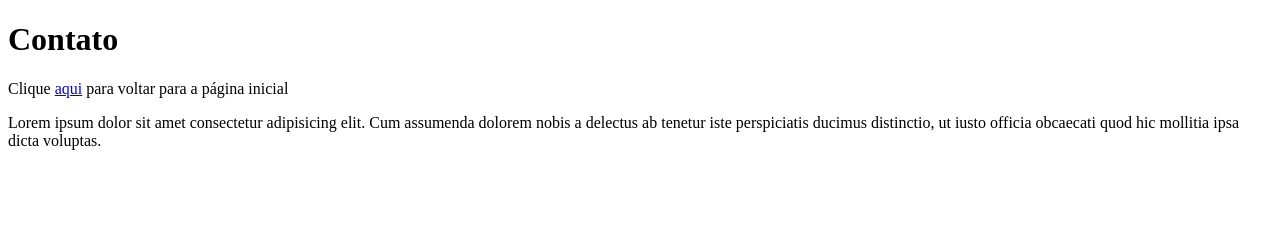
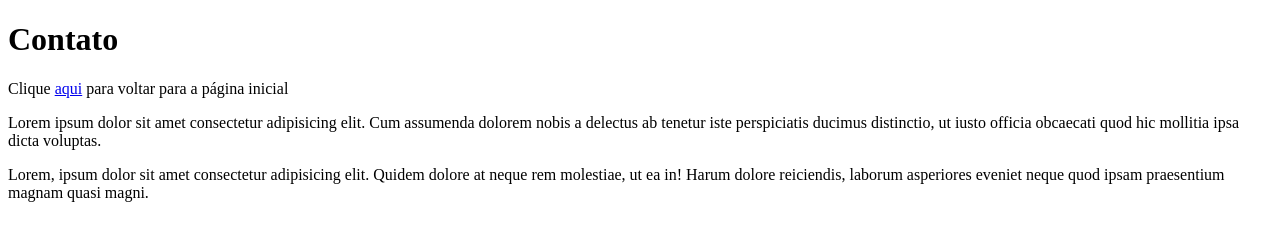
Before and after one commit to beatrizbattista/git-branches, a plain HTML site: page contato.html in a window 1280 px wide. Drawn offline with Linux system fonts and the light colour scheme.

Commit message:
Adicionando parágrafo Lorem

```diff
--- a/contato.html
+++ b/contato.html
@@ -14,5 +14,7 @@
     <section>
         Lorem ipsum dolor sit amet consectetur adipisicing elit. Cum assumenda dolorem nobis a delectus ab tenetur iste perspiciatis ducimus distinctio, ut iusto officia obcaecati quod hic mollitia ipsa dicta voluptas.
     </section>
+
+    <p>Lorem, ipsum dolor sit amet consectetur adipisicing elit. Quidem dolore at neque rem molestiae, ut ea in! Harum dolore reiciendis, laborum asperiores eveniet neque quod ipsam praesentium magnam quasi magni.</p>
 </body>
 </html>
```
